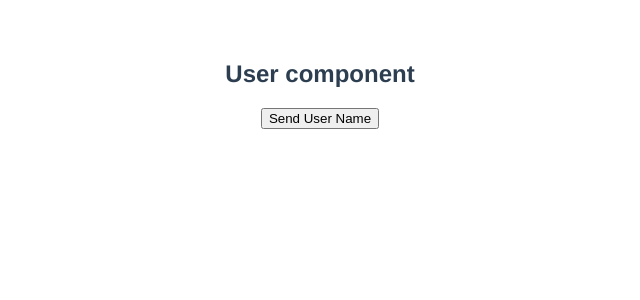
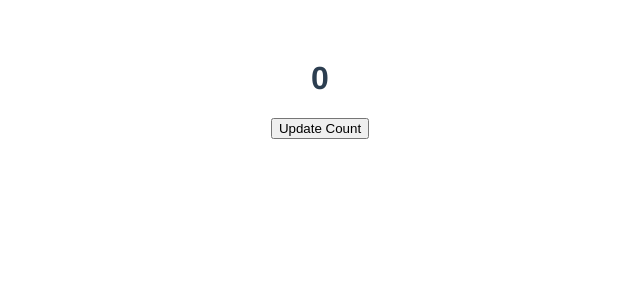
Before and after one commit to parteek2813/VueJs, a Vue app: page / in a window 1280 px wide. Shown: the top 300 px of the page, without its empty margins (320-960 px from the left). Built offline with nearby package versions, Linux system fonts and the light colour scheme.

Commit message:
before update and update

```diff
--- a/src/components/User.vue
+++ b/src/components/User.vue
@@ -1,4 +1,4 @@
-<template>
+<!-- <template>
   <div>
     <h2>User component</h2>
     <button v-on:click="sendUserName">Send User Name</button>
@@ -25,4 +25,37 @@ export default {
 };
 </script>
 
-<style scoped></style>
+<style scoped></style> -->
+
+<template lang="">
+  <h1 ref="count">{{counter}}</h1>
+  <button v-on:click="counter=counter+1">Update Count</button>
+</template>
+<script>
+export default {
+  name: "User",
+  data(){
+    return {
+      counter: 0
+    }
+  },
+  beforeUpdate(){
+    console.log("BeforeUpdate", this.$refs["count"].textContent);
+  },
+  updated(){
+    console.log("updated", this.$refs["count"].textContent);
+  }
+}
+</script>
+<style lang="">
+</style>
+
+<!-- Interview question -->
+
+<!--
+  Does beforeUpdate and update calls on property value change or
+  the UI value changes?
+
+  They call on the UI value changes and the difference betweent the
+  two can be understood by the UI changes only.
+ -->
```
